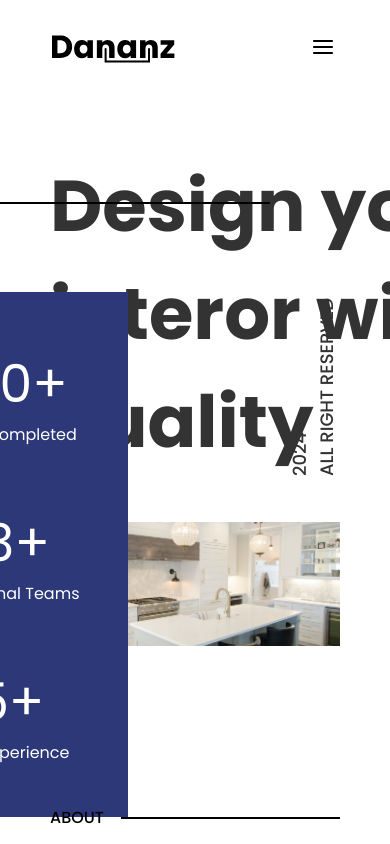
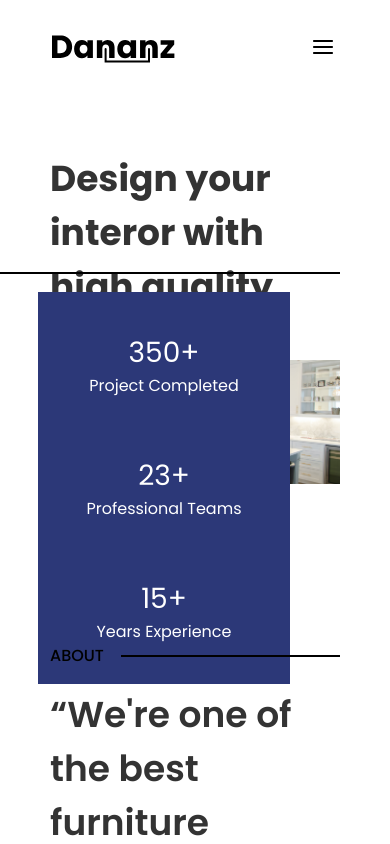
Before and after one commit to OksanaKuzich/dananz, a Next.js app: page / in a window 390 px wide. Shown: the top 844 px of the page. Built offline with nearby package versions, Linux system fonts and the light colour scheme.

Commit message:
added responsive design

```diff
--- a/app/components/Header.js
+++ b/app/components/Header.js
@@ -15,7 +15,7 @@ const Header = () => {
           <Image src={logo} alt="Logo" />
         </Link>
         <nav className="hidden lg:block">
-          <ul className="flex items-center justify-between lg:gap-[72px] text-black-50 text-[16px]">
+          <ul className="flex items-center justify-between lg:gap-[72px] text-black-50 text-16">
             <li>
               <Link href="/" className={pathname == "/" ? "font-semibold" : ""}>
                 Home
@@ -56,7 +56,7 @@ const Header = () => {
             <li>
               <Link
                 href="/contacts"
-                className="text-[14px] font-medium bg-primary-100  hover:bg-primary-90 transition-all text-white py-[14px] px-[32px] whitespace-nowrap"
+                className="text-14 font-medium bg-primary-100  hover:bg-primary-90 transition-all text-white py-[14px] px-[32px] whitespace-nowrap"
               >
                 Contact Us
               </Link>
--- a/app/components/Table/Table.js
+++ b/app/components/Table/Table.js
@@ -2,10 +2,10 @@ import { heroData } from "./data";
 
 const Table = () => {
   return (
-    <ul className="w-[252px] flex flex-col justify-center items-center text-center gap-[57px] h-[525px] bg-primary-100 text-[16px] text-white">
+    <ul className="w-[252px] flex flex-col justify-center items-center text-center gap-[57px] px-[48px] py-[40px] bg-primary-100 text-16 text-white">
       {heroData.map(({ number, text }, idx) => (
         <li key={"table" + idx}>
-          <p className="text-[52px]">{number}</p>
+          <p className="text-28 lg:text-48 xl:text-52">{number}</p>
           <p>{text}</p>
         </li>
       ))}
--- a/app/components/blocks/Hero/MainHero.js
+++ b/app/components/blocks/Hero/MainHero.js
@@ -9,17 +9,17 @@ const MainHero = () => {
     <section className="pt-[58px] pb-[80px]">
       <div className="container relative">
         <div className="relative mb-[46px]">
-          <h1 className="text-[72px] font-bold text-black-50 w-[680px]">
+          <h1 className="text-36 lg:text-60 xl:text-72/[1.402] font-bold text-black-50 max-w-[680px]">
             Design your interor with high quality
           </h1>
           <div
-            className="absolute bottom-0 right-0 text-[18px] font-medium text-black-50 rotate-[180deg]"
+            className=" hidden md:absolute bottom-0 right-0 text-18 font-medium text-black-50 rotate-[180deg]"
             style={{
               writingMode: "vertical-rl",
             }}
           >
-            <p>{year}</p>
-            <p>ALL RIGHT RESERVED</p>
+            <p className="text-14 xl:text-18">{year}</p>
+            <p className="text-14 xl:text-18">ALL RIGHT RESERVED</p>
           </div>
         </div>
         <Image
@@ -28,8 +28,8 @@ const MainHero = () => {
           height={513}
           alt="Kitchen interior"
         />
-        <div className="absolute top-[50px] right-[120px] w-[683px] h-[2px] bg-black-100"></div>
-        <div className="absolute top-[140px] right-[262px]">
+        <div className="absolute top-[120px] md:top-[80px] lg:top-[50px] right-[50px] xl:right-[120px] w-[380px] md:w-[500px] lg:w-[250px] xl:w-[683px] h-[2px] bg-black-100"></div>
+        <div className="absolute top-[140px] right-[100px] xl:right-[262px]">
           <Table />
         </div>
       </div>
--- a/app/globals.css
+++ b/app/globals.css
@@ -4,16 +4,15 @@
 
 .container {
   max-width: 1440px;
-  padding-left: 120px;
-  padding-right: 120px;
+  padding-left: 50px;
+  padding-right: 50px;
   margin-left: auto;
   margin-right: auto;
 
-  @media (max-width: 1439px) {
-    padding-left: 50px;
-    padding-right: 50px;
-    }
-}
+  @media (min-width: 1440px) {
+    padding-left: 120px;
+    padding-right: 120px;    }
+}c
 
 html, body {
   font-size: 18px;
@@ -32,7 +31,3 @@ html, body {
     transform: translateX(-20px);
   }
 }
-
-a.active {
-  color: #ff0000;
-}
--- a/tailwind.config.js
+++ b/tailwind.config.js
@@ -11,6 +11,17 @@ module.exports = {
       md: "768px",
       lg: "976px",
       xl: "1440px",
+    },
+    fontSize: {
+      14: "14px",
+      16: "16px",
+      18: "18px",
+      28: "28px",
+      36: "36px",
+      48: "48px",
+      52: "52px",
+      60: "60px",
+      72: "72px",
     },
     colors: {
       primary: {
```
